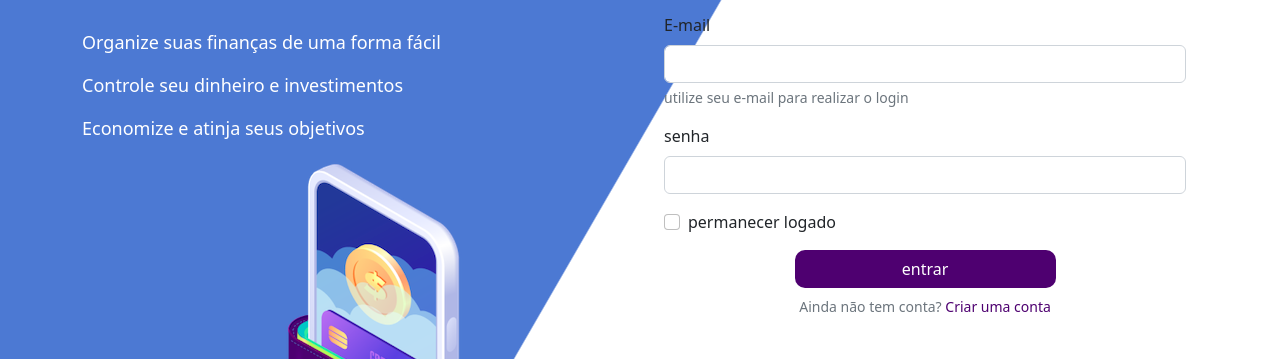
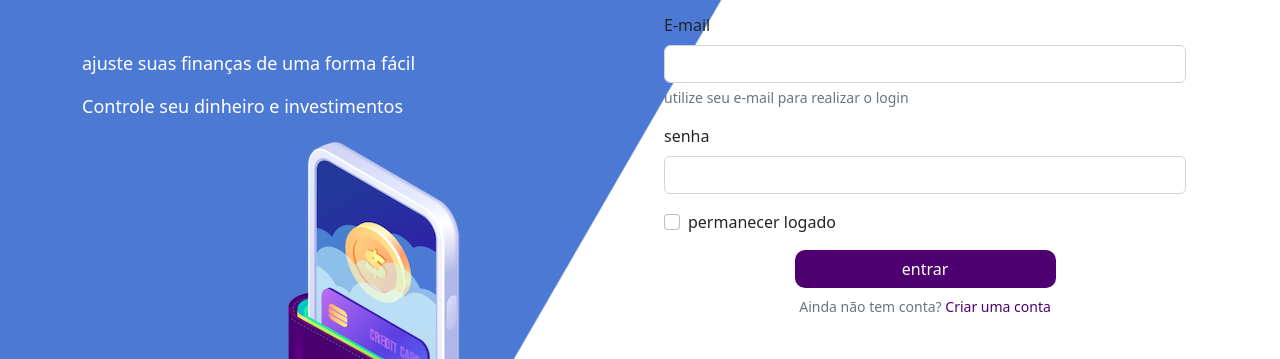
Before and after one commit to pfFabio/nikel, a plain HTML site: page public/index.html in a window 1280 px wide. Shown: the part 107-466 px from the top of the page. Drawn offline with nearby package versions, Linux system fonts and the light colour scheme.

Commit message:
linhas 17 e 19

```diff
--- a/public/index.html
+++ b/public/index.html
@@ -14,9 +14,8 @@
             <div class="row vh-100">
                 <div class="col d-flex justify-content-center my-5 flex-column">
                     <div class="text-login">
-                        <p>Organize suas finanças de uma forma fácil</p>
+                        <p>ajuste suas finanças de uma forma fácil</p>
                         <p>Controle seu dinheiro e investimentos</p>
-                        <p>Economize e atinja seus objetivos</p>
                     </div>
                     <div class="text-center">
                         <img src="../assets/images/pocket.png" alt="image pocket" class="img-fluid">
```
